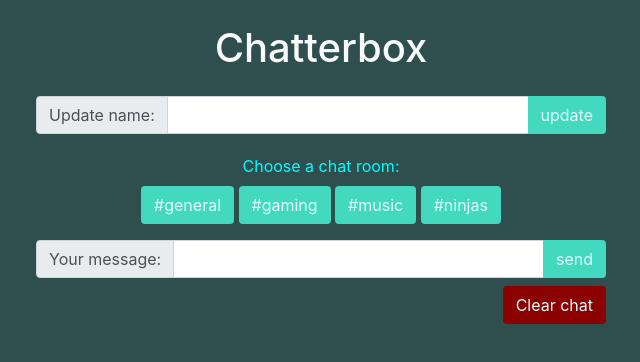
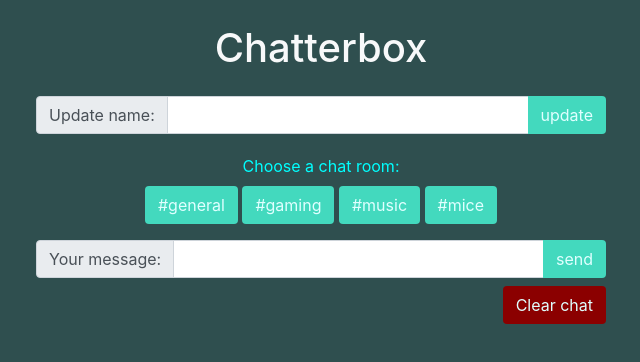
Before and after one commit to Palisar/ChatterBox, a plain HTML site: page index.html in a window 1280 px wide. Shown: the full height of the page, 319-959 px from the left. Drawn offline with nearby package versions, Linux system fonts and the light colour scheme; no server answers.

Commit message:
some changes

```diff
--- a/index.html
+++ b/index.html
@@ -39,7 +39,7 @@
             <button class="btn" id="general">#general</button>
             <button class="btn" id="gaming">#gaming</button>
             <button class="btn" id="music">#music</button>
-            <button class="btn" id="ninjas">#ninjas</button>
+            <button class="btn" id="ninjas">#mice</button>
         </div>
 
         <!-- new chat form -->
--- a/scripts/app.js
+++ b/scripts/app.js
@@ -5,6 +5,8 @@ const newNameForm = document.querySelector('.new-name');
 const updateMssg = document.querySelector('.update-mssg');
 const chatRooms = document.querySelector('.chat-rooms');
 const clearChat = document.querySelector('.clear-btn');
+
+
 
 // class instances
 const chatUI = new ChatUI(chatList);
```
